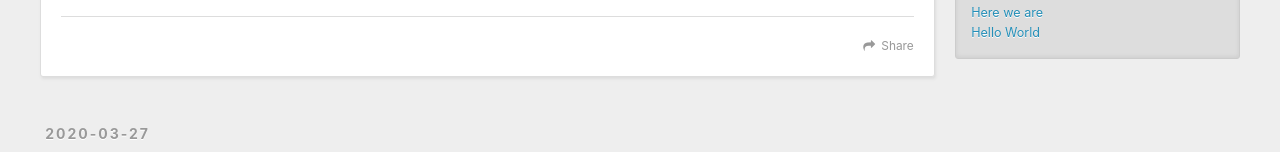
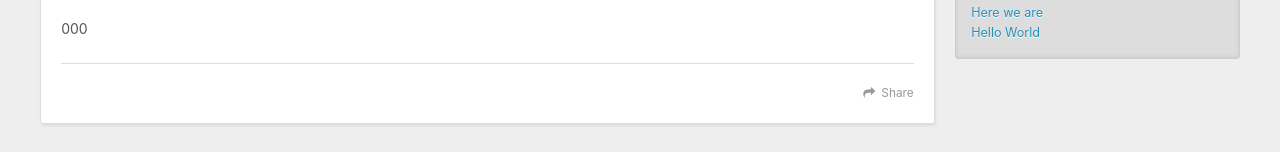
Before and after one commit to piupiulin/piupiulin.github.io, a plain HTML site: page index.html in a window 1280 px wide. Shown: the part 522-674 px from the top of the page. Drawn offline with nearby package versions, Linux system fonts and the light colour scheme.

Commit message:
Site updated: 2020-03-29 02:23:36

```diff
--- a/index.html
+++ b/index.html
@@ -87,7 +87,8 @@
     <div class="article-entry" itemprop="articleBody">
 
         <p>2020-03-29 01:26   大风</p>
-<h3 id="周光耀biss"><a href="#周光耀biss" class="headerlink" title="周光耀biss!"></a>周光耀biss!</h3>
+<h3 id="周光耀biss"><a href="#周光耀biss" class="headerlink" title="周光耀biss!"></a>周光耀biss!</h3><p>000</p>
+
 
     </div>
     <footer class="article-footer">
```
Also changed, not shown: 2020/03/28/test-my-site/index.html (+5 -4 lines).
